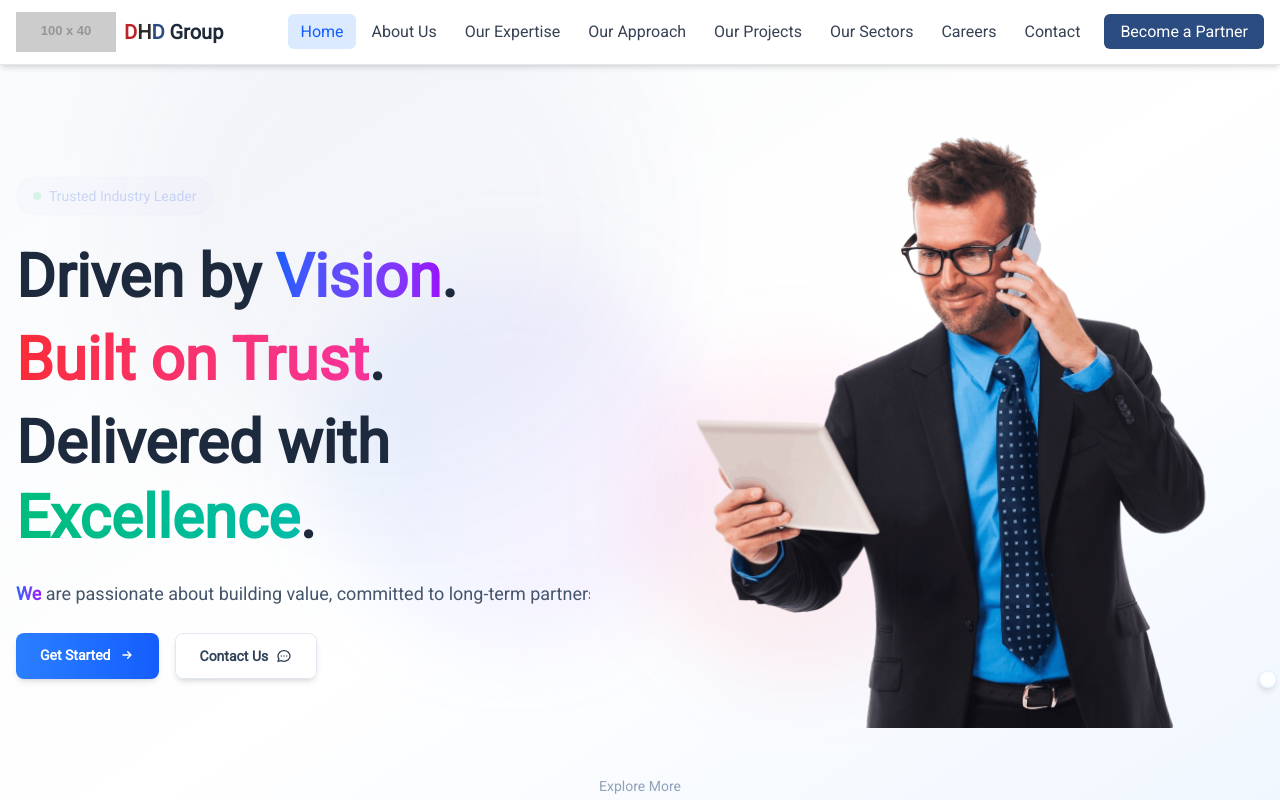
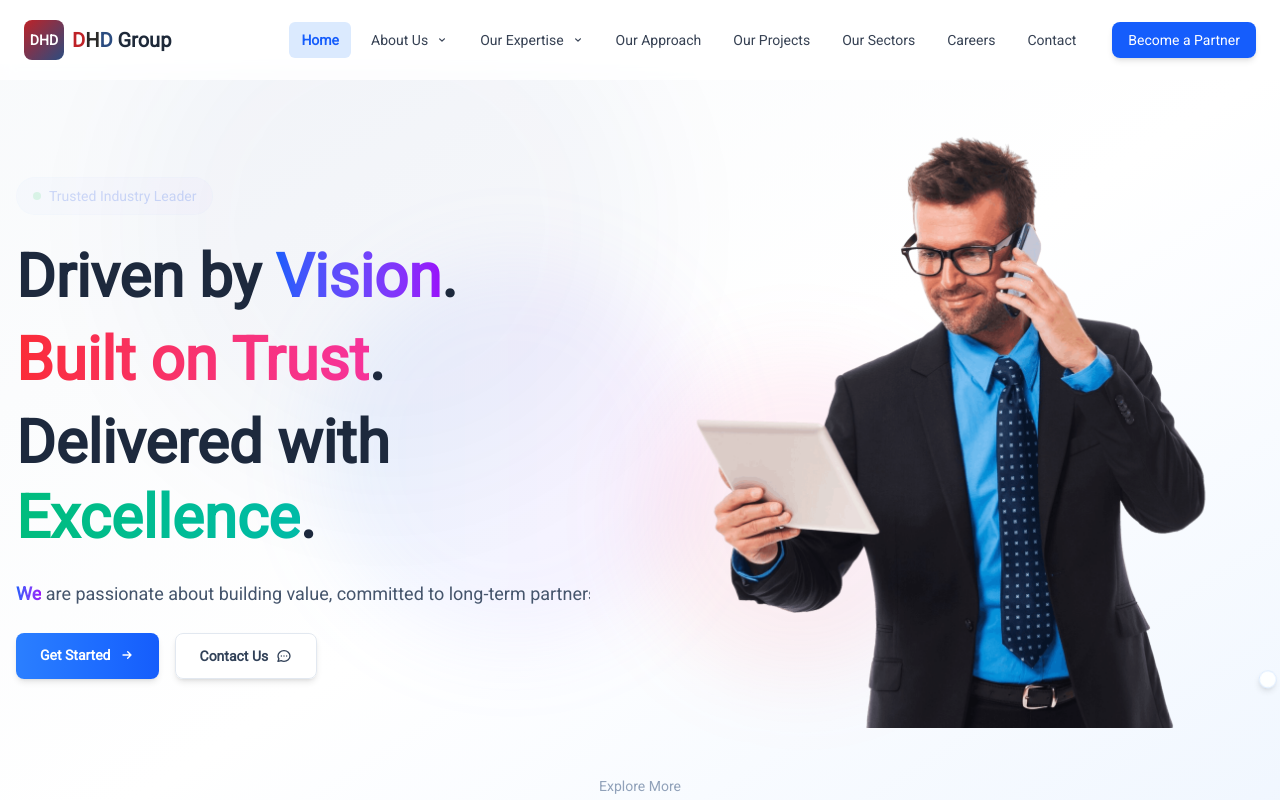
Before and after one commit to GaneshAhire-07/DHD-2025, a React (Vite) app: page / in a window 1280 px wide. Shown: the top 800 px of the page. Built offline with nearby package versions, Linux system fonts and the light colour scheme.

Commit message:
ready nav

```diff
--- a/src/components/Navbar/Navbar.jsx
+++ b/src/components/Navbar/Navbar.jsx
@@ -1,7 +1,6 @@
 import React, { useState, useEffect, useRef } from "react";
 import { Link, NavLink } from "react-router-dom";
 
-// --- Data for all navigation links based on your images ---
 const menuData = [
   { title: "Home", path: "/" },
   {
@@ -140,56 +139,78 @@ const menuData = [
   { title: "Contact", path: "/contact" },
 ];
 
-// --- Mock Logo ---
-const DHDLogo = "https://placehold.co/100x40/be2227/ffffff?text=DHD";
+// --- Logo ---
+const DHDLogo = () => (
+  <svg width="40" height="40" viewBox="0 0 40 40" fill="none">
+    <rect width="40" height="40" rx="8" fill="url(#logo-gradient)" />
+    <text
+      x="50%"
+      y="50%"
+      dominantBaseline="middle"
+      textAnchor="middle"
+      fill="white"
+      fontSize="14"
+      fontWeight="bold"
+      dy=".1em"
+    >
+      DHD
+    </text>
+    <defs>
+      <linearGradient id="logo-gradient" x1="0" y1="0" x2="1" y2="1">
+        <stop offset="0%" stopColor="#BE2227" />
+        <stop offset="100%" stopColor="#2B4C80" />
+      </linearGradient>
+    </defs>
+  </svg>
+);
 
-// --- Reusable MenuItem Component for Nested Menus ---
-const MenuItem = ({ item, closeMobileMenu }) => {
-  const [isSubmenuOpen, setIsSubmenuOpen] = useState(false);
+// --- Menu Item ---
+const MenuItem = ({ item, level = 0, closeMobileMenu }) => {
+  const [isOpen, setIsOpen] = useState(false);
   const timeoutRef = useRef(null);
+  const isMobile = () =>
+    typeof window !== "undefined" && window.innerWidth < 1024;
+  const hasSubmenu = item.submenu && item.submenu.length > 0;
 
-  // Desktop hover handlers
   const handleMouseEnter = () => {
-    if (window.innerWidth < 768) return;
+    if (isMobile()) return;
     if (timeoutRef.current) clearTimeout(timeoutRef.current);
-    setIsSubmenuOpen(true);
-  };
-  const handleMouseLeave = () => {
-    if (window.innerWidth < 768) return;
-    timeoutRef.current = setTimeout(() => setIsSubmenuOpen(false), 200);
+    setIsOpen(true);
   };
 
-  // Mobile click handler
-  const handleMenuToggle = (e) => {
-    if (window.innerWidth >= 768) return;
-    e.preventDefault();
-    setIsSubmenuOpen((prev) => !prev);
+  const handleMouseLeave = () => {
+    if (isMobile()) return;
+    timeoutRef.current = setTimeout(() => setIsOpen(false), 200);
   };
 
-  const hasSubmenu = item.submenu && item.submenu.length > 0;
-
-  const handleLinkClick = () => {
-    setIsSubmenuOpen(false);
+  const handleLinkClick = (e) => {
+    if (hasSubmenu && isMobile()) {
+      e.preventDefault();
+      setIsOpen(!isOpen);
+    } else {
       if (closeMobileMenu) closeMobileMenu();
+    }
   };
 
+  const commonLinkClasses =
+    "flex items-center justify-between w-full px-3 py-2 text-left transition duration-200 rounded-md text-sm";
+  const activeLinkClasses = "font-semibold text-blue-600 bg-blue-100";
+  const inactiveLinkClasses =
+    "text-gray-700 hover:bg-gray-100 hover:text-blue-600";
+
+  const renderLink = () => {
     if (item.external) {
       return (
-      <li
-        className="relative"
-        onMouseEnter={handleMouseEnter}
-        onMouseLeave={handleMouseLeave}
-      >
         <a
           href={item.path}
           target="_blank"
           rel="noopener noreferrer"
-          className="flex items-center justify-between p-3 text-sm text-gray-700 hover:text-blue-600 hover:bg-gray-100 rounded-md"
           onClick={handleLinkClick}
+          className={`${commonLinkClasses} ${inactiveLinkClasses}`}
         >
-          {item.title}
+          <span>{item.title}</span>
           <svg
-            className="w-4 h-4 ml-2"
+            className="w-3 h-3 ml-2 shrink-0"
             fill="none"
             stroke="currentColor"
             viewBox="0 0 24 24"
@@ -199,35 +220,26 @@ const MenuItem = ({ item, closeMobileMenu }) => {
               strokeLinejoin="round"
               strokeWidth="2"
               d="M10 6H6a2 2 0 00-2 2v10a2 2 0 002 2h10a2 2 0 002-2v-4M14 4h6m0 0v6m0-6L10 14"
-            ></path>
+            />
           </svg>
         </a>
-      </li>
       );
     }
-
     return (
-    <li
-      className="relative"
-      onMouseEnter={handleMouseEnter}
-      onMouseLeave={handleMouseLeave}
-    >
       <NavLink
         to={item.path || "#"}
-        onClick={hasSubmenu ? handleMenuToggle : handleLinkClick}
+        onClick={handleLinkClick}
         className={({ isActive }) =>
-          `flex items-center justify-between w-full px-3 py-2 text-gray-700 transition-colors duration-200 rounded-md whitespace-nowrap hover:text-blue-600 hover:bg-gray-100 md:text-base ${
-            isActive && !hasSubmenu
-              ? "font-semibold text-blue-600 bg-blue-50"
-              : "font-normal"
+          `${commonLinkClasses} ${
+            isActive && !hasSubmenu ? activeLinkClasses : inactiveLinkClasses
           }`
         }
       >
         <span>{item.title}</span>
         {hasSubmenu && (
           <svg
-            className={`w-4 h-4 ml-2 transition-transform duration-200 ${
-              isSubmenuOpen ? "rotate-180 md:rotate-0" : ""
+            className={`w-3 h-3 ml-2 shrink-0 transition-transform duration-200 ${
+              isOpen ? "rotate-180" : ""
             }`}
             fill="currentColor"
             viewBox="0 0 20 20"
@@ -240,25 +252,39 @@ const MenuItem = ({ item, closeMobileMenu }) => {
           </svg>
         )}
       </NavLink>
+    );
+  };
 
-      {/* --- Submenu --- */}
+  return (
+    <li
+      className="relative text-sm xl:text-base"
+      onMouseEnter={handleMouseEnter}
+      onMouseLeave={handleMouseLeave}
+    >
+      {renderLink()}
       {hasSubmenu && (
         <ul
           className={`
-            transition-all duration-200
-            md:absolute md:left-full md:top-0 md:mt-0 md:ml-1 md:shadow-xl md:border md:bg-white md:rounded-lg
+            lg:absolute lg:bg-white lg:shadow-xl lg:border lg:rounded-lg lg:p-2 lg:min-w-[240px]
+            lg:transition-all lg:duration-200
             ${
-              isSubmenuOpen
-                ? "opacity-100 scale-100 translate-y-0 visible"
-                : "opacity-0 scale-95 -translate-y-2 invisible"
+              level === 0
+                ? "lg:left-0 lg:top-full lg:mt-1"
+                : "lg:left-full lg:top-0 lg:-mt-2 lg:ml-1"
             }
-            ${"pl-4 md:p-2 md:min-w-[220px]" /* Mobile vs Desktop padding */}
+            ${
+              isOpen
+                ? "block opacity-100 lg:scale-100 lg:translate-y-0"
+                : "hidden opacity-0 lg:scale-95 lg:-translate-y-2"
+            }
+            space-y-1 mt-1 lg:mt-0
           `}
         >
-          {item.submenu.map((subItem, index) => (
+          {item.submenu.map((subItem) => (
             <MenuItem
+              key={subItem.title}
               item={subItem}
-              key={index}
+              level={level + 1}
               closeMobileMenu={closeMobileMenu}
             />
           ))}
@@ -268,38 +294,52 @@ const MenuItem = ({ item, closeMobileMenu }) => {
   );
 };
 
-// --- Main Navbar Component ---
+// --- Navbar ---
 export default function Navbar() {
   const [isMobileMenuOpen, setIsMobileMenuOpen] = useState(false);
-  const navRef = useRef(null);
+  const [scrolled, setScrolled] = useState(false);
 
-  const closeAllMenus = () => {
-    setIsMobileMenuOpen(false);
+  useEffect(() => {
+    const handleScroll = () => setScrolled(window.scrollY > 20);
+    const handleResize = () => {
+      if (window.innerWidth >= 1024) setIsMobileMenuOpen(false);
+    };
+    const handleEscapeKey = (e) => {
+      if (e.key === "Escape") setIsMobileMenuOpen(false);
     };
 
-  // Close menu on outside click
-  useEffect(() => {
-    const handleClickOutside = (event) => {
-      if (navRef.current && !navRef.current.contains(event.target)) {
-        closeAllMenus();
-      }
+    window.addEventListener("scroll", handleScroll);
+    window.addEventListener("resize", handleResize);
+    document.addEventListener("keydown", handleEscapeKey);
+    return () => {
+      window.removeEventListener("scroll", handleScroll);
+      window.removeEventListener("resize", handleResize);
+      document.removeEventListener("keydown", handleEscapeKey);
     };
-    document.addEventListener("mousedown", handleClickOutside);
-    return () => document.removeEventListener("mousedown", handleClickOutside);
   }, []);
 
+  useEffect(() => {
+    document.body.style.overflow = isMobileMenuOpen ? "hidden" : "unset";
+  }, [isMobileMenuOpen]);
+
   return (
-    <header className="fixed top-0 left-0 w-full z-50 bg-white/95 backdrop-blur-sm shadow-md border-b border-gray-200">
-      <nav ref={navRef} className="container mx-auto px-4">
-        <div className="flex justify-between items-center py-3">
-          {/* --- Logo --- */}
+    <>
+      <header
+        className={`fixed top-0 left-0 w-full z-50 transition-all duration-300 ${
+          scrolled
+            ? "bg-white/95 backdrop-blur-md shadow-lg"
+            : "bg-white/80 backdrop-blur-sm"
+        }`}
+      >
+        <div className="container mx-auto px-4 lg:px-6">
+          <div className="flex justify-between items-center h-20">
             <Link
               to="/"
-            onClick={closeAllMenus}
-            className="flex items-center space-x-2 shrink-0"
+              onClick={() => setIsMobileMenuOpen(false)}
+              className="flex items-center space-x-2 group"
             >
-            <img src={DHDLogo} alt="DHD Group Logo" className="h-10 w-auto" />
-            <span className="text-xl font-bold">
+              <DHDLogo />
+              <span className="text-xl font-bold transition-colors duration-200 group-hover:text-blue-600">
                 <span style={{ color: "#be2227" }}>D</span>
                 <span style={{ color: "#2b2a29" }}>H</span>
                 <span style={{ color: "#2b4c80" }}>D</span>
@@ -307,50 +347,23 @@ export default function Navbar() {
               </span>
             </Link>
 
-          {/* --- Desktop Menu --- */}
-          <ul className="hidden md:flex items-center space-x-1">
-            {menuData.map((item, index) => (
-              <li key={index} className="relative group">
-                <NavLink
-                  to={item.path || "#"}
-                  className={({ isActive }) =>
-                    `px-3 py-2 rounded-md transition-colors duration-200 whitespace-nowrap ${
-                      isActive && (!item.submenu || item.submenu.length === 0)
-                        ? "text-blue-600 bg-blue-100"
-                        : "text-gray-700 hover:bg-gray-100"
-                    }`
-                  }
-                >
-                  {item.title}
-                </NavLink>
-                {item.submenu && (
-                  <div className="absolute top-full left-0 pt-2 opacity-0 group-hover:opacity-100 invisible group-hover:visible transition-all duration-200 transform group-hover:translate-y-0 -translate-y-2">
-                    <ul className="bg-white shadow-xl border rounded-lg p-2 min-w-[220px]">
-                      {item.submenu.map((subItem, subIndex) => (
-                        <MenuItem item={subItem} key={subIndex} />
-                      ))}
-                    </ul>
-                  </div>
-                )}
-              </li>
+            <ul className="hidden lg:flex items-center space-x-2">
+              {menuData.map((item) => (
+                <MenuItem key={item.title} item={item} />
               ))}
               <li>
                 <NavLink
                   to="/partner"
-                className="ml-2 px-4 py-2 rounded-md text-white hover:opacity-90 transition-all duration-200 focus:outline-none focus:ring-2 focus:ring-offset-2 focus:ring-blue-400"
-                style={{ backgroundColor: "#2b4c80" }}
-                onClick={closeAllMenus}
+                  className="ml-4 px-4 py-2.5 rounded-lg text-white bg-blue-600 hover:bg-blue-700 transition-all duration-200 text-sm shadow-md"
                 >
                   Become a Partner
                 </NavLink>
               </li>
             </ul>
 
-          {/* --- Mobile Menu Button --- */}
-          <div className="md:hidden">
             <button
               onClick={() => setIsMobileMenuOpen(!isMobileMenuOpen)}
-              className="p-2 rounded-md focus:outline-none focus:ring-2 focus:ring-inset focus:ring-blue-500"
+              className="lg:hidden p-2 rounded-md focus:outline-none focus:ring-2 focus:ring-blue-500"
               aria-label="Toggle menu"
             >
               <div className="space-y-1.5">
@@ -373,36 +386,67 @@ export default function Navbar() {
             </button>
           </div>
         </div>
+      </header>
 
-        {/* --- Mobile Menu Panel --- */}
+      {/* Mobile Menu */}
       <div
-          className={`md:hidden transition-all duration-300 ease-in-out overflow-y-auto ${
-            isMobileMenuOpen
-              ? "max-h-[80vh] opacity-100 py-4"
-              : "max-h-0 opacity-0"
+        className={`fixed inset-0 z-40 lg:hidden ${
+          isMobileMenuOpen ? "block" : "hidden"
         }`}
       >
-          <ul className="flex flex-col space-y-1 px-4">
-            {menuData.map((item, index) => (
+        <div
+          className="fixed inset-0 bg-black/40"
+          onClick={() => setIsMobileMenuOpen(false)}
+        />
+        <div
+          className={`fixed top-0 right-0 h-full w-80 max-w-[85vw] bg-white shadow-2xl transform transition-transform duration-300 ease-in-out ${
+            isMobileMenuOpen ? "translate-x-0" : "translate-x-full"
+          }`}
+        >
+          <div className="flex items-center justify-between p-4 border-b">
+            <span className="font-semibold">Menu</span>
+            <button
+              onClick={() => setIsMobileMenuOpen(false)}
+              className="p-2 rounded-full hover:bg-gray-100"
+              aria-label="Close menu"
+            >
+              <svg
+                className="w-6 h-6"
+                fill="none"
+                stroke="currentColor"
+                viewBox="0 0 24 24"
+              >
+                <path
+                  strokeLinecap="round"
+                  strokeLinejoin="round"
+                  strokeWidth="2"
+                  d="M6 18L18 6M6 6l12 12"
+                />
+              </svg>
+            </button>
+          </div>
+          <div className="overflow-y-auto h-full p-4 pb-24">
+            <ul className="flex flex-col space-y-1 scroll-mt-20">
+              {menuData.map((item) => (
                 <MenuItem
+                  key={item.title}
                   item={item}
-                key={index}
-                closeMobileMenu={closeAllMenus}
+                  closeMobileMenu={() => setIsMobileMenuOpen(false)}
                 />
               ))}
-            <li className="pt-4">
+            </ul>
+            <div className="px-4 py-6 absolute bottom-0 left-0 w-full bg-white border-t">
               <NavLink
                 to="/partner"
-                className="block w-full text-center px-4 py-3 rounded-md text-white hover:opacity-90 transition-all duration-200"
-                style={{ backgroundColor: "#2b4c80" }}
-                onClick={closeAllMenus}
+                onClick={() => setIsMobileMenuOpen(false)}
+                className="block w-full text-center px-4 py-3 rounded-lg text-white bg-blue-600 hover:bg-blue-700 transition-colors duration-200 font-semibold shadow-md"
               >
                 Become a Partner
               </NavLink>
-            </li>
-          </ul>
             </div>
-      </nav>
-    </header>
+          </div>
+        </div>
+      </div>
+    </>
   );
 }
--- a/src/tailwind.config.js
+++ b/src/tailwind.config.js
@@ -1,18 +1,41 @@
-module.exports = {
-  content: [
-    "./src/**/*.{js,jsx,ts,tsx}",
-  ],
+/** @type {import('tailwindcss').Config} */
+export default {
+  content: ["./index.html", "./src/**/*.{js,ts,jsx,tsx}"],
   theme: {
     extend: {
-      colors: {
-        'oxford-blue': '#002147',
-        'medium-gray': '#6c757d',
-        'deep-red': '#dc3545',
+      animation: {
+        slideUp: "slideUp 0.6s ease-out forwards",
+        fadeInUp: "fadeInUp 0.7s ease-out forwards",
+        slideInRight: "slideInRight 0.7s ease-out forwards",
+        float: "float 6s ease-in-out infinite",
+        "float-delay": "float-delay 7s ease-in-out infinite",
+        "pulse-slow": "pulse-slow 4s ease-in-out infinite",
       },
-      fontFamily: {
-        'montserrat': ['Montserrat', 'sans-serif'],
-        'lato': ['Lato', 'sans-serif'],
-        'roboto': ['Roboto', 'sans-serif'],
+      keyframes: {
+        slideUp: {
+          "0%": { transform: "translateY(20px)", opacity: "0" },
+          "100%": { transform: "translateY(0)", opacity: "1" },
+        },
+        fadeInUp: {
+          "0%": { transform: "translateY(15px)", opacity: "0" },
+          "100%": { transform: "translateY(0)", opacity: "1" },
+        },
+        slideInRight: {
+          "0%": { transform: "translateX(50px)", opacity: "0" },
+          "100%": { transform: "translateX(0)", opacity: "1" },
+        },
+        float: {
+          "0%, 100%": { transform: "translateY(0px)" },
+          "50%": { transform: "translateY(-20px)" },
+        },
+        "float-delay": {
+          "0%, 100%": { transform: "translateY(0px)" },
+          "50%": { transform: "translateY(-15px)" },
+        },
+        "pulse-slow": {
+          "0%, 100%": { transform: "scale(1)", opacity: "0.2" },
+          "50%": { transform: "scale(1.05)", opacity: "0.3" },
+        },
       },
     },
   },
```
Lines whose indentation alone changed are shown as unchanged.
